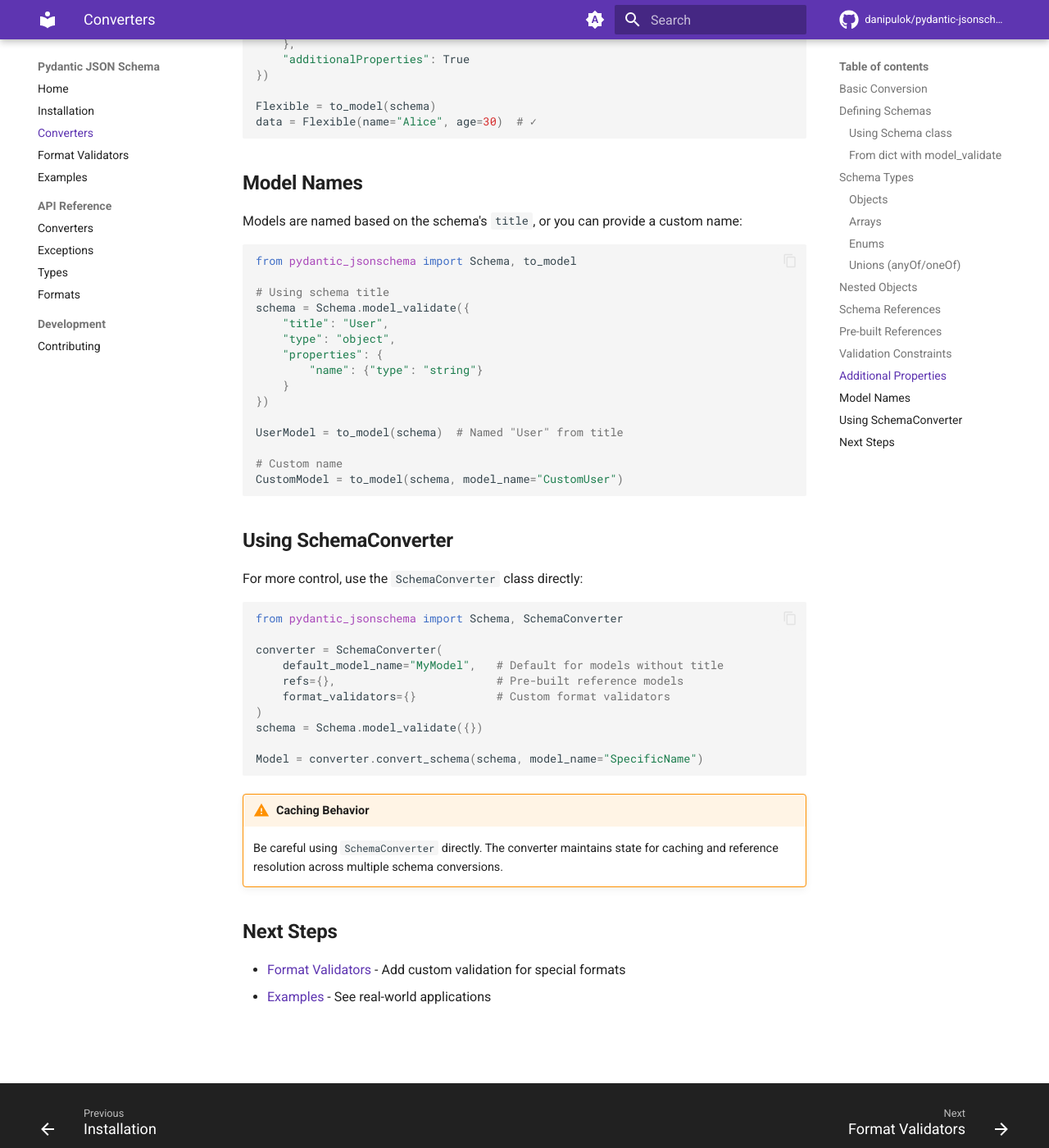
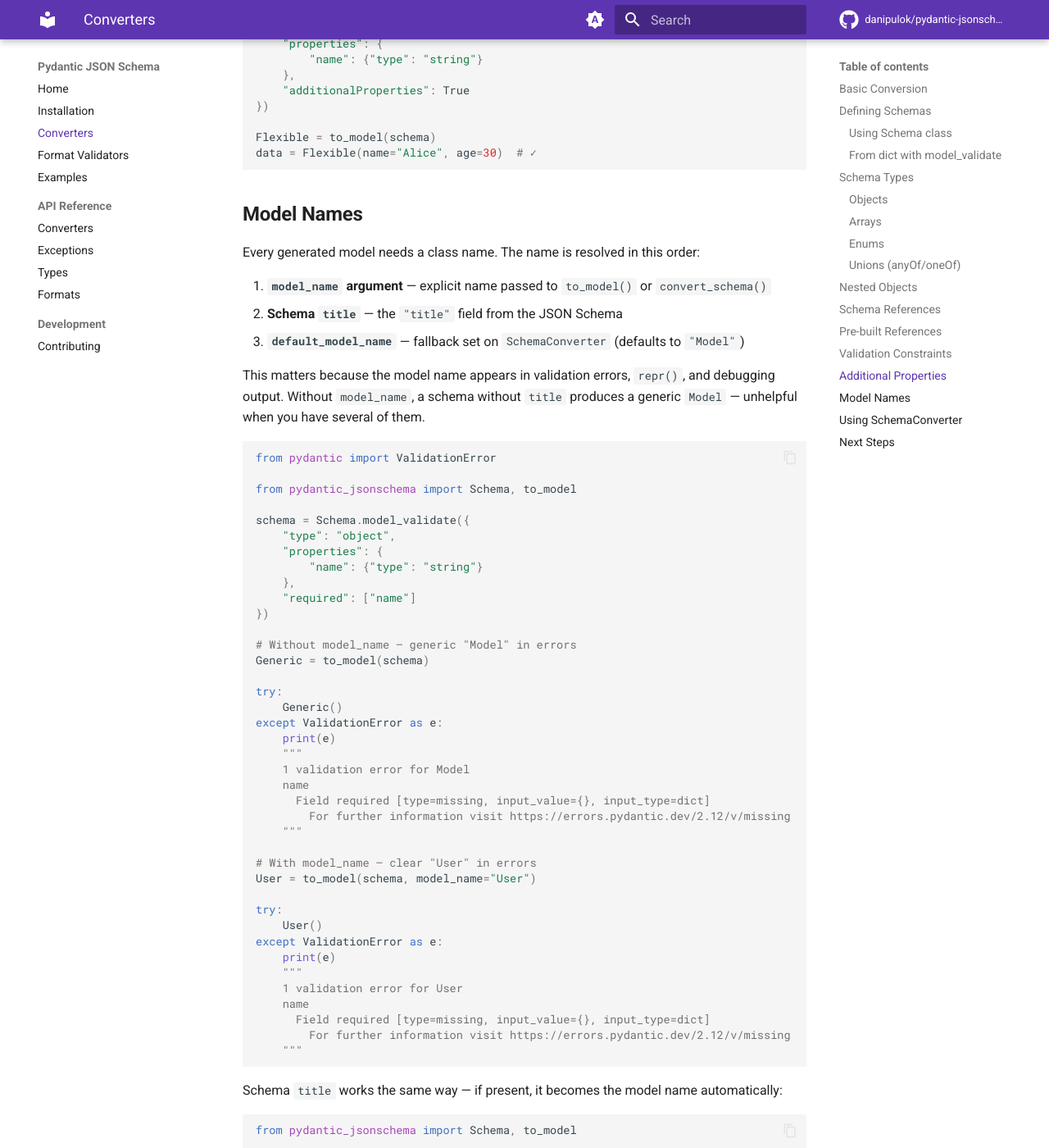
Before and after one commit to Danipulok/pydantic-jsonschema, an MkDocs documentation site: the page built from docs/converters.md, in a window 1280 px wide and 1400 px high, scrolled down 7345 px. Shown: the whole window at 82% size. Built offline with MkDocs 1.6.1 and Material for MkDocs 9.7.7, drawn with Linux system fonts in a browser that asks for light colours; comment, search, counter and statistics services are not loaded; the version menu is left out; some of the changed text lies outside the part shown.

Commit message:
docs(converters): explain `model_name` resolution

````diff
--- a/docs/converters.md
+++ b/docs/converters.md
@@ -270,6 +270,8 @@ person = Person(
     name="Alice",
     address=Address(street="123 Main St", city="NYC", country="USA")
 )
+print(type(person.address))
+#> <class '__main__.Address'>
 ```
 
 ## Validation Constraints
@@ -375,12 +377,62 @@ data = Flexible(name="Alice", age=30)  # ✓
 
 ## Model Names
 
-Models are named based on the schema's `title`, or you can provide a custom name:
+Every generated model needs a class name. The name is resolved in this order:
+
+1. **`model_name` argument** — explicit name passed to `to_model()` or `convert_schema()`
+2. **Schema `title`** — the `"title"` field from the JSON Schema
+3. **`default_model_name`** — fallback set on `SchemaConverter` (defaults to `"Model"`)
+
+This matters because the model name appears in validation errors, `repr()`, and debugging output.
+Without `model_name`, a schema without `title` produces a generic `Model` — unhelpful when you have several of them.
+
+```python
+from pydantic import ValidationError
+
+from pydantic_jsonschema import Schema, to_model
+
+schema = Schema.model_validate({
+    "type": "object",
+    "properties": {
+        "name": {"type": "string"}
+    },
+    "required": ["name"]
+})
+
+# Without model_name — generic "Model" in errors
+Generic = to_model(schema)
+
+try:
+    Generic()
+except ValidationError as e:
+    print(e)
+    """
+    1 validation error for Model
+    name
+      Field required [type=missing, input_value={}, input_type=dict]
+        For further information visit https://errors.pydantic.dev/2.12/v/missing
+    """
+
+# With model_name — clear "User" in errors
+User = to_model(schema, model_name="User")
+
+try:
+    User()
+except ValidationError as e:
+    print(e)
+    """
+    1 validation error for User
+    name
+      Field required [type=missing, input_value={}, input_type=dict]
+        For further information visit https://errors.pydantic.dev/2.12/v/missing
+    """
+```
+
+Schema `title` works the same way — if present, it becomes the model name automatically:
 
 ```python
 from pydantic_jsonschema import Schema, to_model
 
-# Using schema title
 schema = Schema.model_validate({
     "title": "User",
     "type": "object",
@@ -390,9 +442,13 @@ schema = Schema.model_validate({
 })
 
 UserModel = to_model(schema)  # Named "User" from title
+print(UserModel.__name__)
+#> User
 
-# Custom name
+# model_name overrides title
 CustomModel = to_model(schema, model_name="CustomUser")
+print(CustomModel.__name__)
+#> CustomUser
 ```
 
 ## Using SchemaConverter
@@ -410,6 +466,8 @@ converter = SchemaConverter(
 schema = Schema.model_validate({})
 
 Model = converter.convert_schema(schema, model_name="SpecificName")
+print(Model.__name__)
+#> SpecificName
 ```
 
 !!! warning "Caching Behavior"
````
